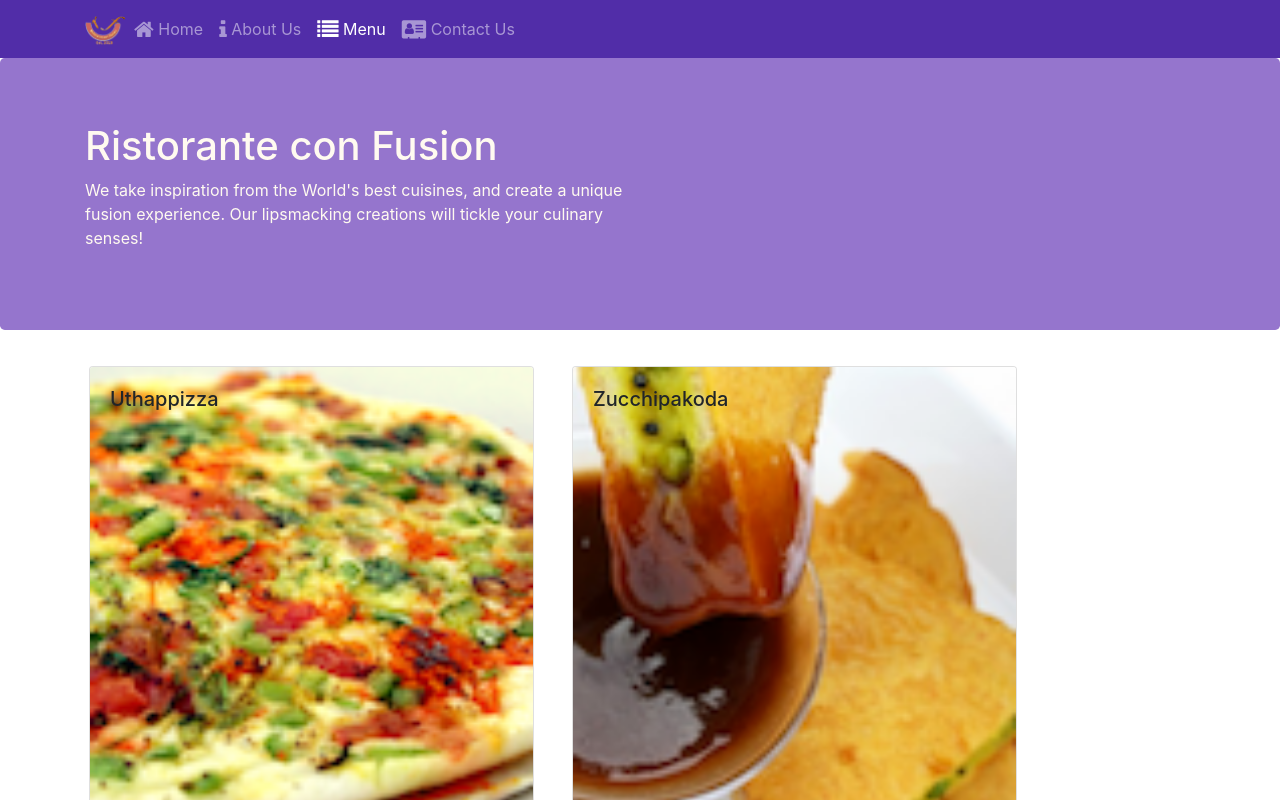
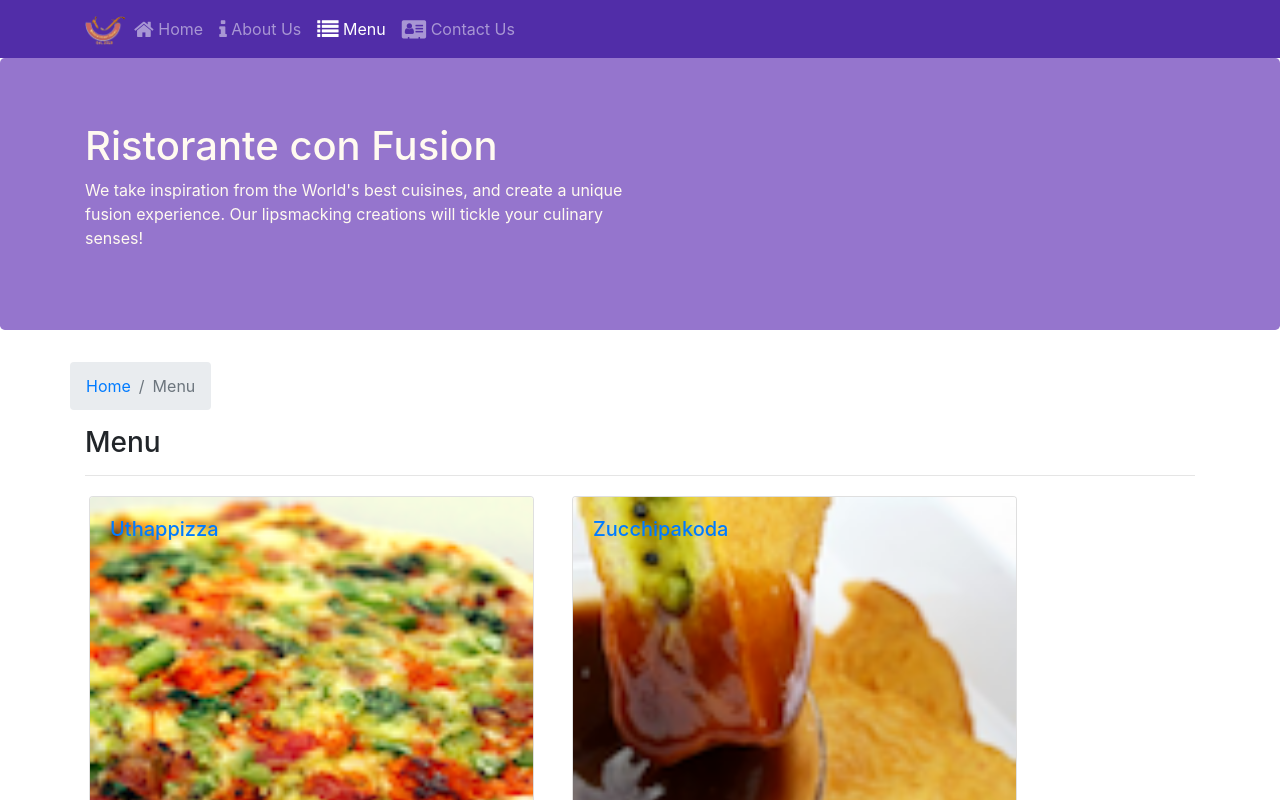
Before and after one commit to GRawhideMart/ConFusion-React, a React (Create React App) app: page /menu in a window 1280 px wide. Shown: the top 800 px of the page. Built offline with nearby package versions, Linux system fonts and the light colour scheme.

Commit message:
Single Page Applications Part 2

```diff
--- a/src/components/ContactComponent.js
+++ b/src/components/ContactComponent.js
@@ -1,8 +1,20 @@
 import React from 'react';
+import { Breadcrumb, BreadcrumbItem } from 'reactstrap';
+import { Link } from 'react-router-dom';
 
 function Contact(props) {
     return(
         <div className="container">
+            <div className="row">
+                <Breadcrumb>
+                    <BreadcrumbItem><Link to="/home">Home</Link></BreadcrumbItem>
+                    <BreadcrumbItem active>Contact Us</BreadcrumbItem>
+                </Breadcrumb>
+                <div className="col-12">
+                    <h3>Contact Us</h3>
+                    <hr />
+                </div>
+            </div>
             <div className="row row-content">
                 <div className="col-12">
                 <h3>Location Information</h3>
--- a/src/components/DishdetailComponent.js
+++ b/src/components/DishdetailComponent.js
@@ -1,20 +1,18 @@
 import React from 'react';
-import { Card, CardImg, CardImgOverlay, CardTitle } from 'reactstrap';
+import { Card, CardImg, CardImgOverlay, CardTitle, Breadcrumb, BreadcrumbItem } from 'reactstrap';
+import { Link } from 'react-router-dom';
 
-function RenderDish(dish) {
+function RenderDish({dish}) {
     return(
         <div className='col-12 col-md-5 m-1'>
             <Card>
                 <CardImg width='100%' src={dish.image} alt={dish.name} />
-                <CardImgOverlay>
-                    <CardTitle>{dish.name}</CardTitle>
-                </CardImgOverlay>
             </Card>
         </div>
     );
 }
 
-function RenderComments(comments) {
+function RenderComments({comments}) {
     if(comments == []) return(<div></div>)
     return(
         <div className='col-12 col-md-5 m-1'>
@@ -33,14 +31,26 @@
 const DishDetail = (props) => {
 
     const dish = props.dish;
-    let comments = [];
-    (dish == null) ? comments = [] : comments = dish.comments;
-    if(dish == null) return(<div></div>);
+    const comments = props.comments;
+
     return(
-        <div className='row'>
-            {RenderDish(dish)}
-            {RenderComments(comments)}
+        <div className='container'>
+            <div className='row'>
+                <Breadcrumb>
+                    <BreadcrumbItem><Link to='/menu'>Menu</Link></BreadcrumbItem>
+                    <BreadcrumbItem active>{dish.name}</BreadcrumbItem>
+                </Breadcrumb>
+                <div className='col-12'>
+                    <h3>{dish.name}</h3>
+                    <hr/>
+                </div>
+            </div>
+            <div className='row'>
+                <RenderDish dish={dish} />
+                <RenderComments comments={comments} />
+            </div>
         </div>
+
     )
 }
 
--- a/src/components/MainComponent.js
+++ b/src/components/MainComponent.js
@@ -27,6 +27,14 @@
     }
 
     render() {
+
+        const DishWithId = ({ match }) => {
+            return(
+                <DishDetail dish={this.state.dishes.filter(dish => dish.id === parseInt(match.params.dishId))[0]}
+                            comments={this.state.comments.filter(comment => comment.dishId === parseInt(match.params.dishId))} />
+            )
+        }
+
         const HomePage= () => {
             return(
                 <Home
@@ -43,6 +51,7 @@
                     <Switch>
                         <Route path='/home' component={HomePage} />
                         <Route exact path='/menu' component={() => <Menu dishes={this.state.dishes} />} />
+                        <Route path='/menu/:dishId' component={DishWithId} />
                         <Route exact path='/contactus' component={Contact} />
                         <Redirect to='/home' />
                     </Switch>
--- a/src/components/MenuComponent.js
+++ b/src/components/MenuComponent.js
@@ -1,13 +1,16 @@
 import React, { Component } from 'react';
-import { Card, CardImg, CardTitle, CardImgOverlay } from 'reactstrap';
+import { Card, CardImg, CardTitle, CardImgOverlay, Breadcrumb, BreadcrumbItem } from 'reactstrap';
+import { Link } from 'react-router-dom';
 
 function RenderMenuItem ({dish, onClick}) {
     return (
         <Card>
-            <CardImg width="100%" src={dish.image} alt={dish.name} />
-            <CardImgOverlay>
-                <CardTitle>{dish.name}</CardTitle>
-            </CardImgOverlay>
+            <Link to={`/menu/${dish.id}`}>
+                <CardImg width="100%" src={dish.image} alt={dish.name} />
+                <CardImgOverlay>
+                    <CardTitle>{dish.name}</CardTitle>
+                </CardImgOverlay>
+            </Link>
         </Card>
     );
 }
@@ -24,6 +27,16 @@
 
     return (
         <div className="container">
+            <div className='row'>
+                <Breadcrumb>
+                    <BreadcrumbItem><Link to='/home'>Home</Link></BreadcrumbItem>
+                    <BreadcrumbItem active>Menu</BreadcrumbItem>
+                </Breadcrumb>
+                <div className='col-12'>
+                    <h3>Menu</h3>
+                    <hr />
+                </div>
+            </div>
             <div className="row">
                 {menu}
             </div>
```
